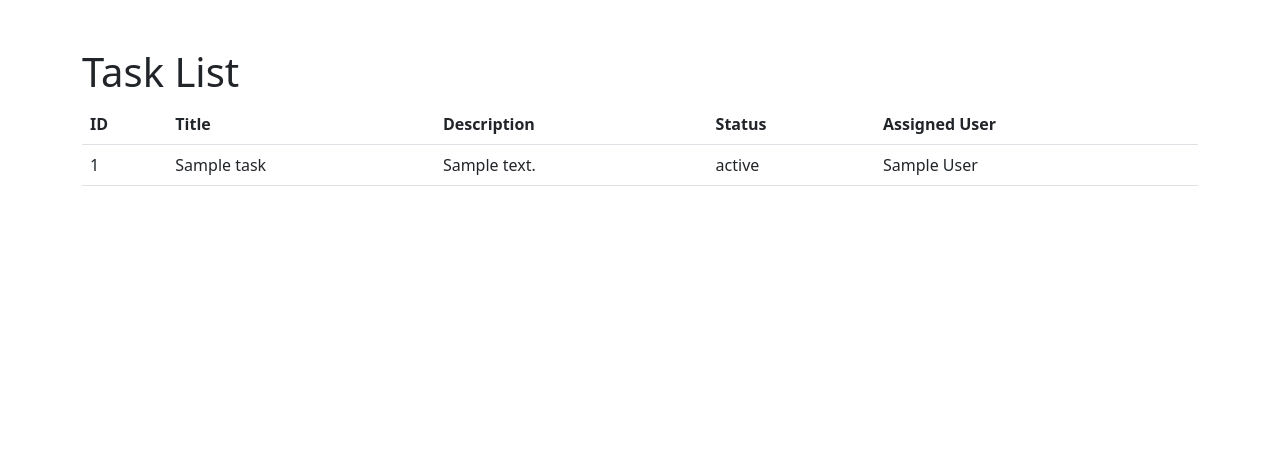
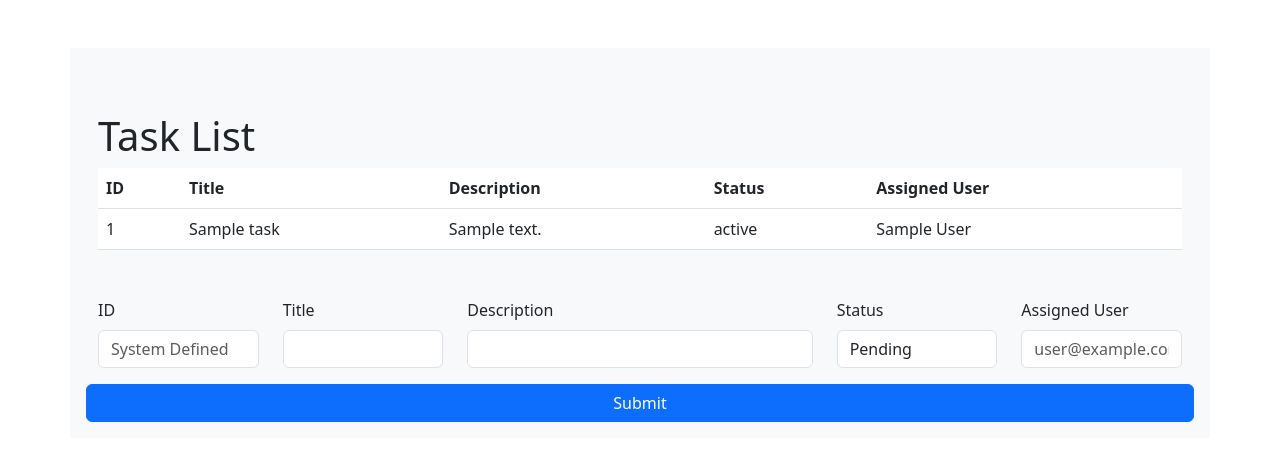
Before and after one commit to AbubakarWD/User-Management-System, a PHP site: page / in a window 1280 px wide. Shown: the top 461 px of the page. Run offline with PHP 8.4, Linux system fonts and the light colour scheme; tables that the repository leaves empty or names only in its code hold one stand-in row (values such as "Sample post").

Commit message:
Stage 1 Completed

```diff
--- a/app/controllers/TaskController.php
+++ b/app/controllers/TaskController.php
@@ -2,15 +2,18 @@
 require_once __DIR__ . '/../services/Database.php';
 require_once __DIR__ . '/../models/Task.php';
 require_once __DIR__ . '/../models/User.php';
-class TaskController
-{
+
+class TaskController {
     private $db;
 
-    public function __construct()
-    {
+    public function __construct() {
         $this->db = new Database();
     }
-    // Create task
+
+    public function getConnection() {
+        return $this->db->getConnection();
+    }
+
     public function createTask(Task $task) {
         $conn = $this->db->getConnection();
         $stmt = $conn->prepare("INSERT INTO tasks (title, description, status, user_id) VALUES (?, ?, ?, ?)");
@@ -21,27 +24,27 @@ public function createTask(Task $task) {
         $stmt->bind_param("sssi", $title, $description, $status, $userId);
         return $stmt->execute();
     }
-    // Update task
-    public function updateTask(Task $task)
-    {
+
+    public function updateTask(Task $task) {
         $conn = $this->db->getConnection();
         $stmt = $conn->prepare("UPDATE tasks SET title = ?, description = ?, status = ?, user_id = ? WHERE id = ?");
-        $stmt->bind_param("sssii", $task->getTitle(), $task->getDescription(), $task->getStatus(), $task->getAssignedUser()->getId(), $task->getId());
+        $title = $task->getTitle();
+        $description = $task->getDescription();
+        $status = $task->getStatus();
+        $userId = $task->getAssignedUser()->getId();
+        $id = $task->getId();
+        $stmt->bind_param("sssii", $title, $description, $status, $userId, $id);
         return $stmt->execute();
     }
 
-    // Delete task
-    public function deleteTask($id)
-    {
+    public function deleteTask($id) {
         $conn = $this->db->getConnection();
         $stmt = $conn->prepare("DELETE FROM tasks WHERE id = ?");
         $stmt->bind_param("i", $id);
         return $stmt->execute();
     }
 
-    // List tasks
-    public function listTasks()
-    {
+    public function listTasks() {
         $conn = $this->db->getConnection();
         $result = $conn->query("SELECT t.id AS task_id, t.title, t.description, t.status, u.id AS user_id, u.name, u.email
                                 FROM tasks t JOIN users u ON t.user_id = u.id");
--- a/public/index.php
+++ b/public/index.php
@@ -1,19 +1,47 @@
 <?php
+require_once '../app/controllers/TaskController.php';
+require_once '../app/models/User.php';
+require_once '../app/models/Task.php';
 
-require_once '../app/controllers/TaskController.php';
-// Demo data
 $controller = new TaskController();
+$message = '';
 
-// Create a user
-$user = new User(null, 'John Doe', 'john@example.com');
+if ($_SERVER['REQUEST_METHOD'] === 'POST') {
+    $title = $_POST['title'] ?? '';
+    $description = $_POST['description'] ?? '';
+    $status = $_POST['status'] ?? 'pending';
+    $userEmail = $_POST['userEmail'] ?? '';
 
-// Create a task
-$task = new Task(null, 'Sample Task', 'This is a description', 'pending', $user);
-$controller->createTask($task);
+    // Check if user exists or create new user
+    $conn = $controller->getConnection();  // Updated line (was $controller->db->getConnection())
+    $stmt = $conn->prepare("SELECT id, name, email FROM users WHERE email = ?");
+    $stmt->bind_param("s", $userEmail);
+    $stmt->execute();
+    $result = $stmt->get_result();
+    $user = $result->fetch_assoc();
+
+    if ($user) {
+        $userObj = new User($user['id'], $user['name'], $user['email']);
+    } else {
+        $stmt = $conn->prepare("INSERT INTO users (name, email) VALUES (?, ?)");
+        $defaultName = explode('@', $userEmail)[0]; // Simple name from email
+        $stmt->bind_param("ss", $defaultName, $userEmail);
+        $stmt->execute();
+        $userId = $conn->insert_id;
+        $userObj = new User($userId, $defaultName, $userEmail);
+    }
+
+    // Create task
+    $task = new Task(null, $title, $description, $status, $userObj);
+    if ($controller->createTask($task)) {
+        $message = "Task created successfully!";
+    } else {
+        $message = "Failed to create task.";
+    }
+}
 
 // List tasks
 $tasks = $controller->listTasks();
-
 ?>
 
 <!DOCTYPE html>
@@ -26,6 +54,7 @@ $tasks = $controller->listTasks();
 </head>
 
 <body>
+    <section class="container mt-5 p-3 bg-light">
         <div class="container mt-5">
             <h1>Task List</h1>
             <table class="table">
@@ -51,6 +80,23 @@ $tasks = $controller->listTasks();
                 </tbody>
             </table>
         </div>
+        <div class="form-section">
+            <form class="container mt-5" method="post" action="index.php">
+                <div class="row">
+                    <div class="mb-3 col-md-2"><label for="taskId" class="form-label">ID</label><input type="number" class="form-control" id="taskId" name="taskId" readonly placeholder="System Defined"></div>
+                    <div class="mb-3 col-md-2"><label for="title" class="form-label">Title</label><input type="text" class="form-control" id="title" name="title" required></div>
+                    <div class="mb-3 col-md-4"><label for="description" class="form-label">Description</label><input type="text" class="form-control" id="description" name="description" required></div>
+                    <div class="mb-3 col-md-2"><label for="status" class="form-label">Status</label><select class="form-control" id="status" name="status" required>
+                            <option value="pending">Pending</option>
+                            <option value="in_progress">In Progress</option>
+                            <option value="completed">Completed</option>
+                        </select></div>
+                    <div class="mb-3 col-md-2"><label for="userEmail" class="form-label">Assigned User</label><input type="text" class="form-control" id="userEmail" name="userEmail" placeholder="user@example.com" required></div>
+                    <button type="submit" class="btn btn-primary">Submit</button>
+                </div>
+            </form>
+        </div>
+    </section>
 </body>
 
 </html>
```
Lines whose indentation alone changed are shown as unchanged.
